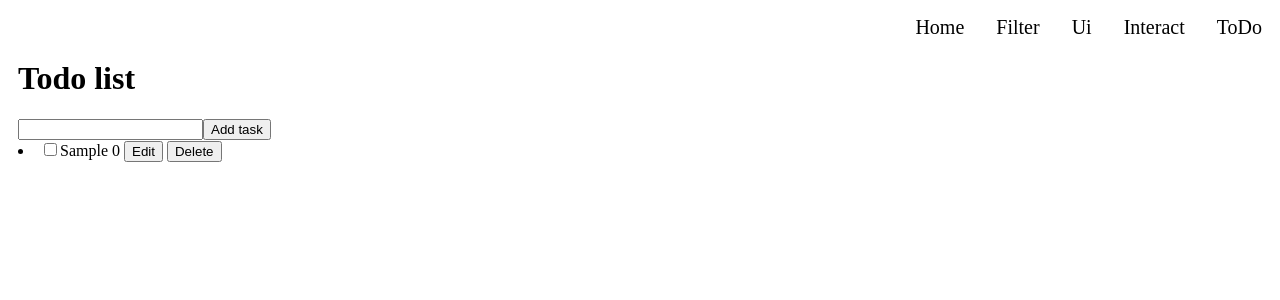
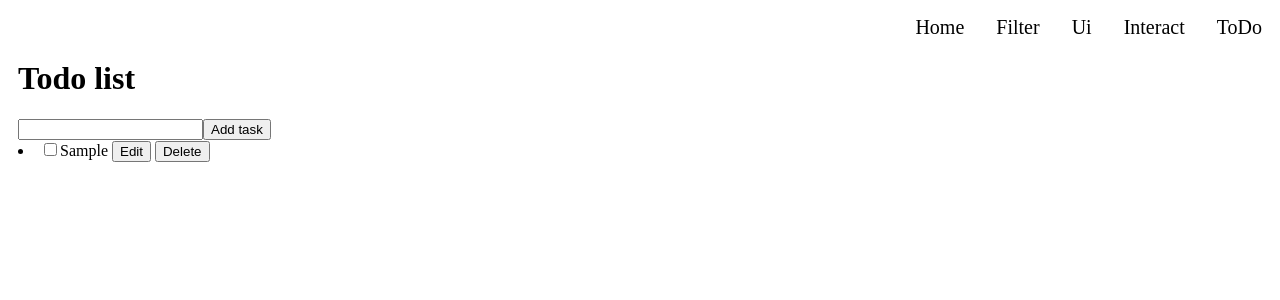
Before and after one commit to mszahan/react-official, a React (Vite) app: page /todo in a window 1280 px wide. Both pictures are taken after typing "Sample" into the empty fields and a click on the button "Add task". Shown: the top 300 px of the page. Built offline with nearby package versions, Linux system fonts and the light colour scheme.

Commit message:
completed the todo list

```diff
--- a/src/components/interact/todo/TaskList.jsx
+++ b/src/components/interact/todo/TaskList.jsx
@@ -2,7 +2,7 @@ import { useState } from "react"
 
 
 
-export default function TaskList ( {todos, setToDos} ) {
+export default function TaskList ( {todos, setToDos, onEdit, eTitle, setETitle} ) {
 
     return (
 
@@ -13,6 +13,9 @@ export default function TaskList ( {todos, setToDos} ) {
                  setToDos={setToDos}
                  todos={todos}
                  key={t.id}
+                 onEdit={onEdit}
+                 eTitle={eTitle}
+                 setETitle={setETitle}
                  />
                 ))}
             </div>
@@ -20,7 +23,7 @@ export default function TaskList ( {todos, setToDos} ) {
 }
 
 
-function Task ({task, setToDos, todos }) {
+function Task ({task, setToDos, todos, onEdit, eTitle, setETitle }) {
     const [isEditing, setIsEditing] = useState(false)
 
     let todoContent;
@@ -30,12 +33,19 @@ function Task ({task, setToDos, todos }) {
             <>
             <input
             type="text"
-            value={task.title}
+            value={eTitle}
+            onChange={(e) => {
+
+                setETitle(e.target.value)
+            }}
 
             />
             {' '}
             <button
-            onClick={() => setIsEditing(false)}
+            onClick={() => {
+                setIsEditing(false)
+                onEdit(task.id)
+            }}
             >save</button>
             {' '}
             </>
@@ -45,11 +55,14 @@ function Task ({task, setToDos, todos }) {
             <>
                     <label htmlFor="">
                     <input type="checkbox" />
-                    {task.title} {task.id}
+                    {task.title}
                     </label>
                     {' '}
                     <button
-                    onClick={ () => setIsEditing(true)}
+                    onClick={ () => {
+                        setIsEditing(true)
+                        setETitle(task.title)
+                    }}
                     >Edit</button>
                     {' '}
             </>
--- a/src/components/interact/todo/ToDoApp.jsx
+++ b/src/components/interact/todo/ToDoApp.jsx
@@ -15,6 +15,8 @@ export default function ToDoApp() {
 
     const [todos, setToDos] = useState(initialTodo)
     const [taskTitle, setTaskTitle] = useState('')
+    const [eTitle, setETitle] = useState('')
+
 
     function handleTitleChange(e) {
         setTaskTitle(e.target.value)
@@ -28,6 +30,16 @@ export default function ToDoApp() {
         }
     }
 
+    function handleEditTask(taskId) {
+        const updatedTodo = [
+            ...todos.slice(0, taskId),
+            {id: taskId, title:eTitle, complete:false},
+            ...todos.slice(taskId+1)
+        ]
+
+        setToDos(updatedTodo);
+    }
+
 
     return (
         <div className="todo-app">
@@ -39,6 +51,9 @@ export default function ToDoApp() {
             />
             <TaskList
             setToDos={setToDos}
+            onEdit={handleEditTask}
+            eTitle={eTitle}
+            setETitle={setETitle}
             todos={todos}/>
         </div>
     )
```
